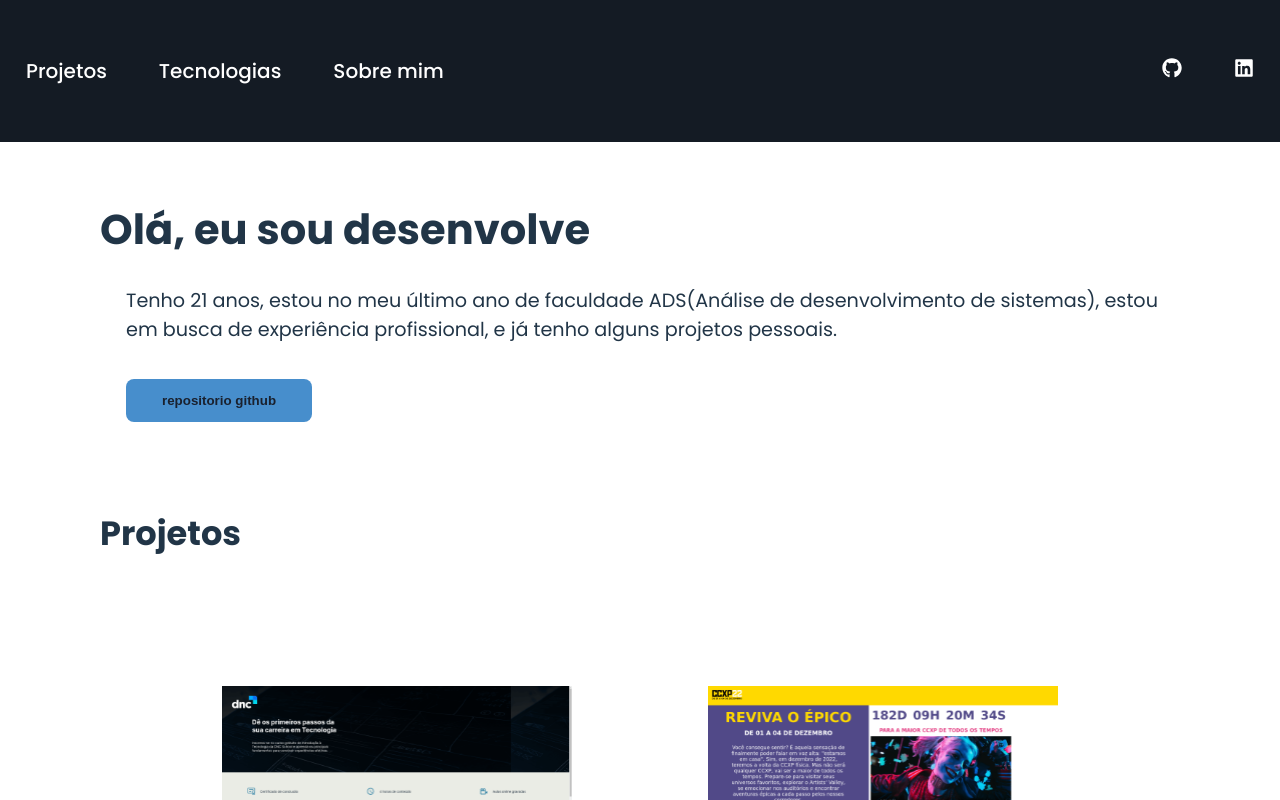
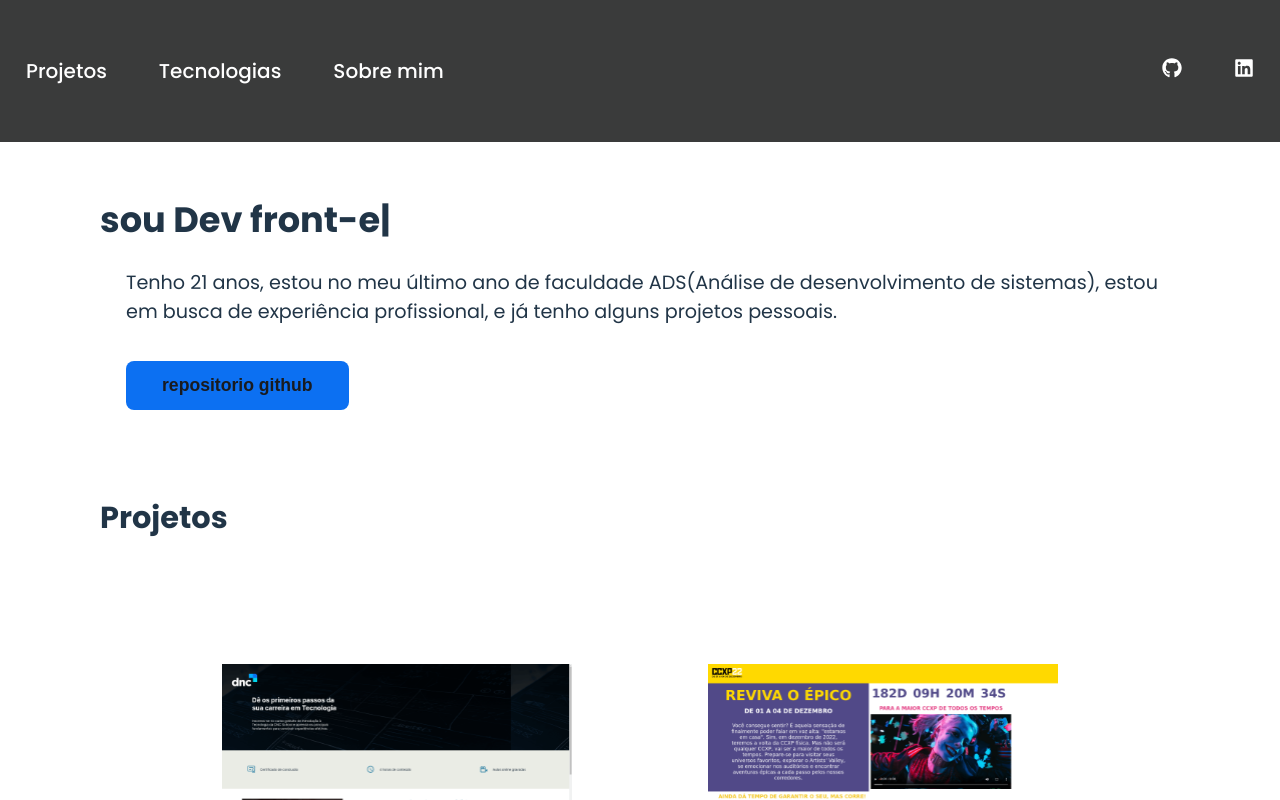
Before and after one commit to 01101-kairo/portfolio, a React (Vite) app: page / in a window 1280 px wide. Shown: the top 800 px of the page. Built offline with nearby package versions, Linux system fonts and the light colour scheme.

Commit message:
novo thema de cores

```diff
--- a/src/assets/css/Footer.module.css
+++ b/src/assets/css/Footer.module.css
@@ -1,5 +1,5 @@
 .footer{
-  background-color: #141b24;
+  background-color: #090a0b;
   display: flex;
   flex-wrap: wrap;
   justify-content: space-between;
--- a/src/assets/css/Header.module.css
+++ b/src/assets/css/Header.module.css
@@ -1,7 +1,8 @@
 .header{
+  background-color: #090a0b;
+  opacity: .8;
   padding: 10px 0 10px;
   width: 100%;
-  background-color: #141b24;
   position: sticky;
   top: 0;
 }
--- a/src/assets/elements/css/Button.module.css
+++ b/src/assets/elements/css/Button.module.css
@@ -1,7 +1,8 @@
 .btn{
-  background-color: #478ecc;
-  color: #1a212e;
+  background-color: #0c70f2;
+  color: #191b1f;
   border: none;
+  font-size: 1.1em;
   padding: 14px 36px;
   border-radius: 8px;
   font-weight: bolder;
--- a/src/assets/sections/Im.jsx
+++ b/src/assets/sections/Im.jsx
@@ -4,7 +4,7 @@ import { useEffect, useState } from "react";
 
 export default function Im() {
   const [text, setText] = useState('')
-  const toRotate = [' me chamo Kairo Costa!', ' sou desenvolvedor front-end']
+  const toRotate = ['Olá, eu sou o Kairo!', 'sou Dev front-end']
   const [loop, setLoop] = useState(0)
   const [isDeleting, setIsDeleting] = useState(false)
   const period = 100
@@ -35,7 +35,7 @@ export default function Im() {
   }
   return (
     <section className={styles.im} id='Im'>
-      <h1> Olá, eu {text}</h1>
+      <h1>{text}|</h1>
       <div>
         <p>
           Tenho 21 anos, estou no meu último ano de faculdade ADS(Análise de desenvolvimento de sistemas),
--- a/src/index.css
+++ b/src/index.css
@@ -7,7 +7,7 @@
 
   color-scheme: light dark;
   color: rgba(255, 255, 255, 0.87);
-  background-color: #1a212e;
+  background-color: #191b1f;
 
   font-synthesis: none;
   text-rendering: optimizeLegibility;
@@ -32,12 +32,12 @@ main{
   }
 }
 h1 {
-  font-size: 2.6em;
+  font-size: 2.2em;
   line-height: 1.1;
 }
 
 h2{
-  font-size: 2.1em;
+  font-size: 1.9em;
   text-align: left;
 }
 p{
```
